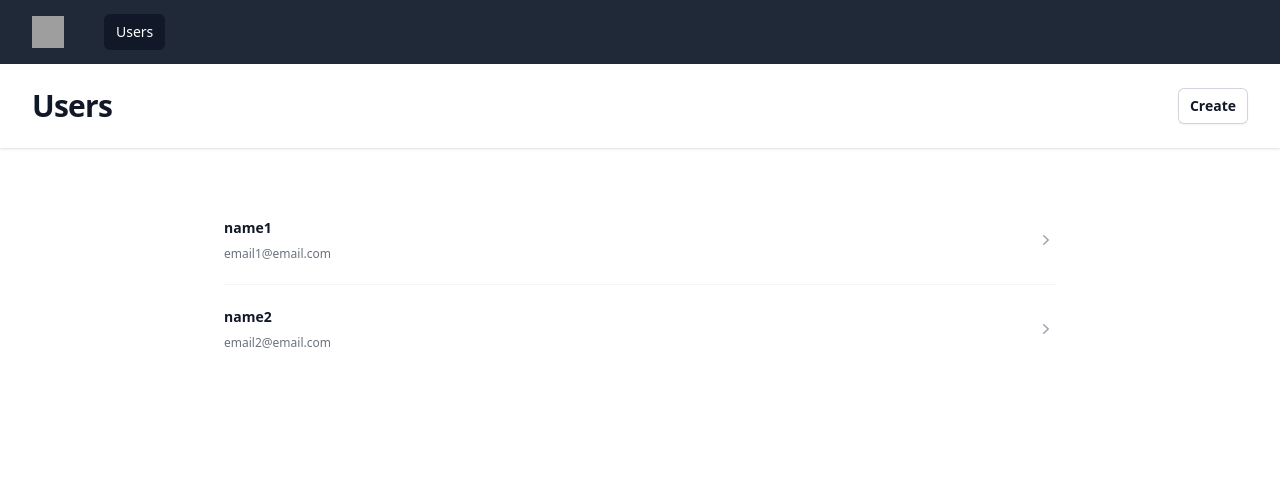
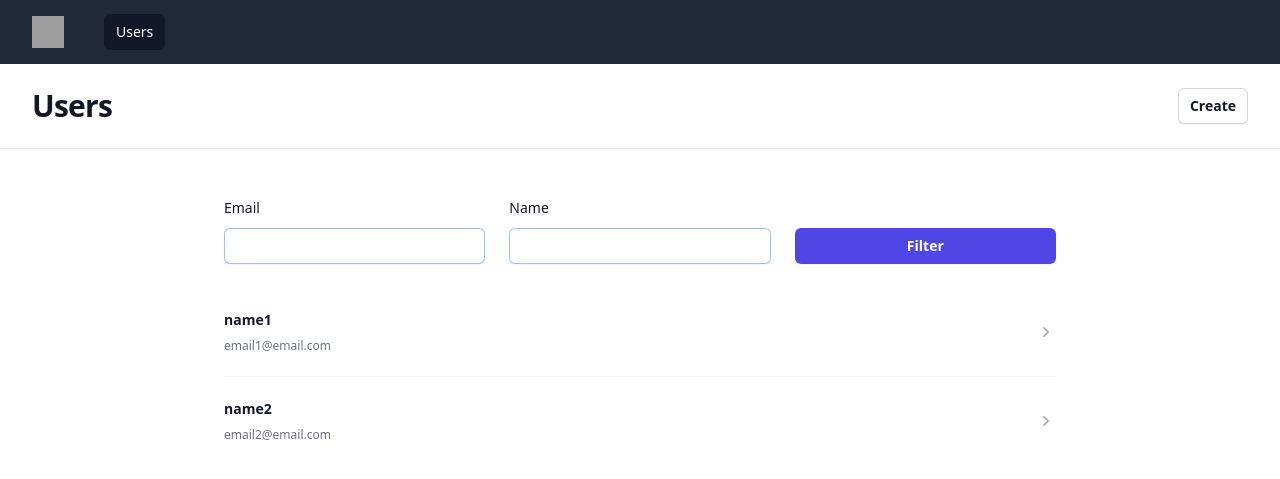
Before and after one commit to kinoubenkyou/benkyou-django, a Django app: page /users/ in a window 1280 px wide. Shown: the top 479 px of the page. Run offline with Django 5.2, Linux system fonts and the light colour scheme; data comes from the database, SQL or seed files in the repository; some libraries are stand-ins or nearby versions; grey boxes are pictures that could not be loaded.

Commit message:
User filter

```diff
--- a/main/templates/main/user_list.html
+++ b/main/templates/main/user_list.html
@@ -15,7 +15,34 @@
 
 {% block main %}
     <div class="mx-auto max-w-4xl px-4 py-12 sm:px-6 lg:px-8">
-        <ul class="divide-y divide-gray-100" role="list">
+        <form>
+            <div class="grid grid-cols-1 gap-x-6 gap-y-8 sm:grid-cols-3">
+                <div class="sm:col-span-1">
+                    <label class="block text-sm font-medium leading-6 text-gray-900"
+                           for="email__icontains">Email</label>
+                    <div class="mt-2">
+                        <input class="block w-full rounded-md border-0 py-1.5 shadow-sm ring-1 ring-inset focus:ring-2 focus:ring-inset sm:text-sm sm:leading-6"
+                               id="email__icontains" name="email__icontains" type="text"
+                               {% if email__icontains %}value="{{ email__icontains }}"{% endif %}>
+                    </div>
+                </div>
+                <div class="sm:col-span-1">
+                    <label class="block text-sm font-medium leading-6 text-gray-900"
+                           for="name__icontains">Name</label>
+                    <div class="mt-2">
+                        <input class="block w-full rounded-md border-0 py-1.5 shadow-sm ring-1 ring-inset focus:ring-2 focus:ring-inset sm:text-sm sm:leading-6"
+                               id="name__icontains" name="name__icontains" type="text"
+                               {% if name__icontains %}value="{{ name__icontains }}"{% endif %}>
+                    </div>
+                </div>
+                <div class="flex items-end sm:col-span-1">
+                    <button class="w-full rounded-md bg-indigo-600 px-3 py-2 text-sm font-semibold text-white shadow-sm hover:bg-indigo-500 focus-visible:outline focus-visible:outline-2 focus-visible:outline-offset-2 focus-visible:outline-indigo-600"
+                            type="submit">Filter
+                    </button>
+                </div>
+            </div>
+        </form>
+        <ul class="divide-y divide-gray-100 mt-6" role="list">
             {% for object in object_list %}
                 <li class="relative flex justify-between gap-x-6 py-5">
 
@@ -40,7 +67,9 @@
                     </div>
 
                     <div class="flex shrink-0 items-center gap-x-4">
-                        <svg class="h-5 w-5 flex-none text-gray-400" xmlns="http://www.w3.org/2000/svg" viewBox="0 0 20 20" fill="currentColor" aria-hidden="true">
+                        <svg class="h-5 w-5 flex-none text-gray-400"
+                             xmlns="http://www.w3.org/2000/svg" viewBox="0 0 20 20"
+                             fill="currentColor" aria-hidden="true">
                             <path fill-rule="evenodd"
                                   d="M7.21 14.77a.75.75 0 01.02-1.06L11.168 10 7.23 6.29a.75.75 0 111.04-1.08l4.5 4.25a.75.75 0 010 1.08l-4.5 4.25a.75.75 0 01-1.06-.02z"
                                   clip-rule="evenodd"></path>
--- a/main/views/user_view.py
+++ b/main/views/user_view.py
@@ -35,6 +35,28 @@ class UserDetailView(DetailView):
 class UserListView(ListView):
     model = User
 
+    def get_context_data(self, *, object_list=None, **kwargs):
+        context_data = super().get_context_data(object_list=object_list, **kwargs)
+        lookups = ("email__icontains", "name__icontains")
+        for lookup in lookups:
+            if lookup in self.request.GET:
+                context_data[lookup] = self.request.GET[lookup]
+        return context_data
+
+    def get_ordering(self):
+        return self.request.GET.get("ordering") or super().get_ordering()
+
+    def get_paginate_by(self, queryset):
+        return self.request.GET.get("paginate_by") or super().get_paginate_by(queryset)
+
+    def get_queryset(self):
+        lookups = ("email__icontains", "name__icontains")
+        filter_ = {}
+        for lookup in lookups:
+            if lookup in self.request.GET:
+                filter_[lookup] = self.request.GET[lookup]
+        return super().get_queryset().filter(**filter_)
+
 
 class UserUpdateView(UpdateView):
     form_class = UserUpdateForm
```
